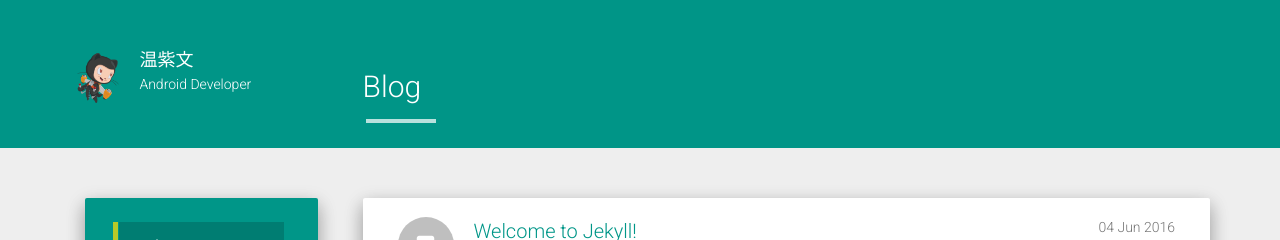
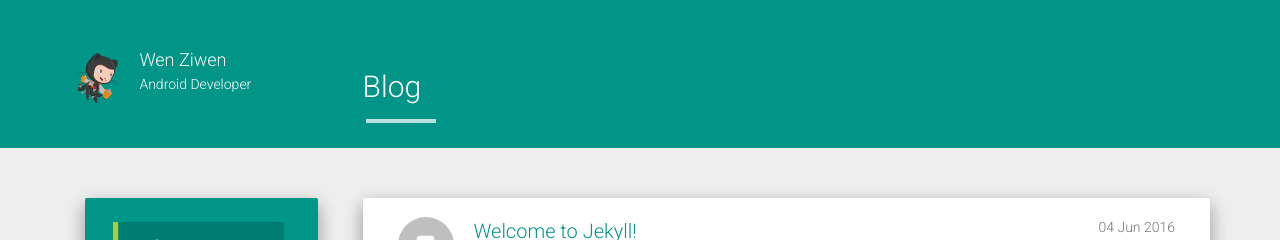
Before and after one commit to wziwen/wziwen.github.com, a Jekyll site: the page built from index.html, in a window 1280 px wide. Shown: the top 240 px of the page. Built offline with Jekyll 4.4.1, drawn with Linux system fonts in a browser that asks for light colours; nearby versions of some CDN libraries; the list of posts is cut into pages by our own code.

Commit message:
modify author name

```diff
--- a/_config.yml
+++ b/_config.yml
@@ -1,6 +1,6 @@
-title: 温紫文
+title: Wen Ziwen
 description: My Personal Blog
-author: 温紫文
+author: Wen Ziwen
 logo: /static/img/avatar.png
 github: https://github.com/wziwen
 about: Android Developer
```
